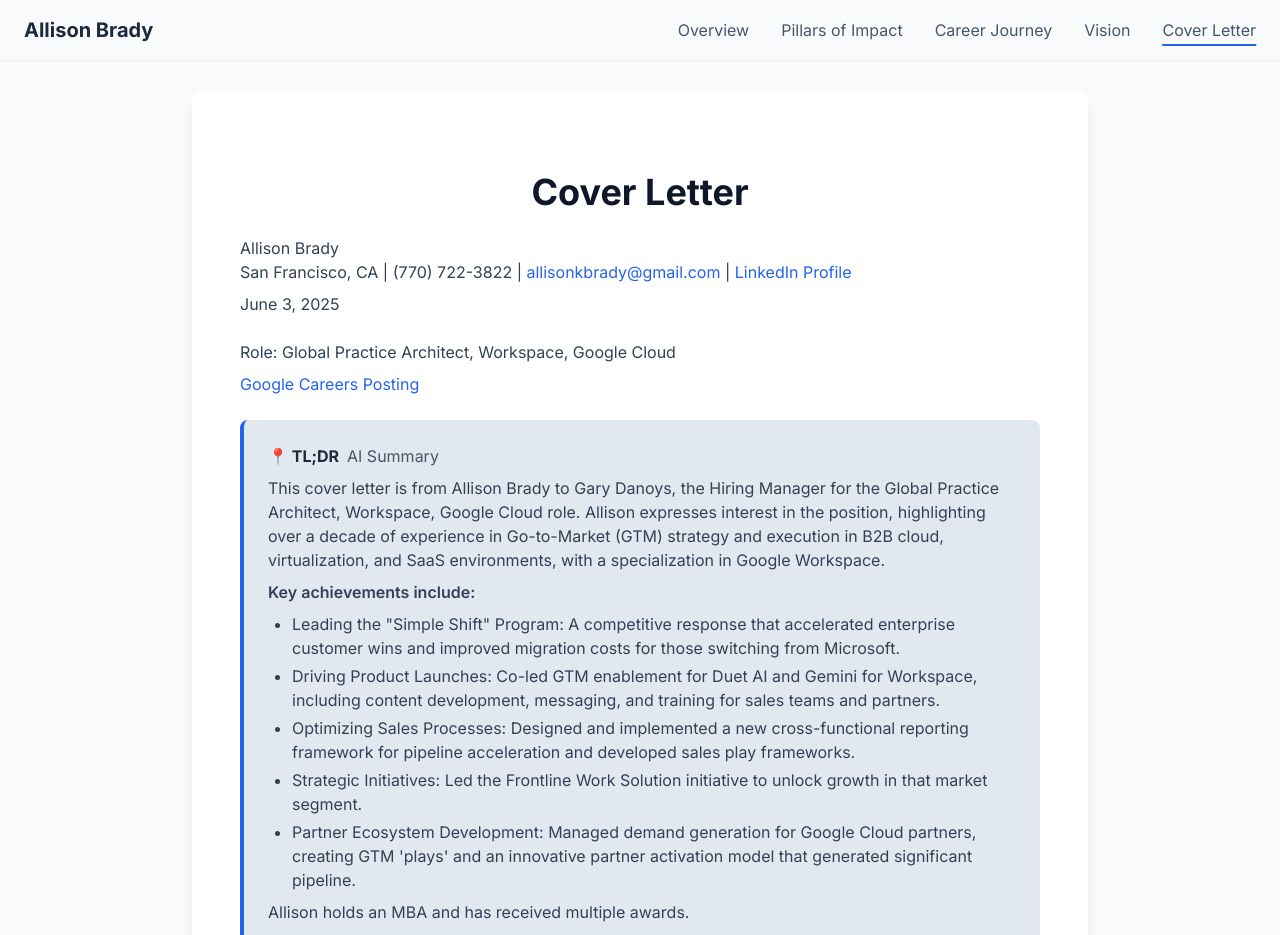
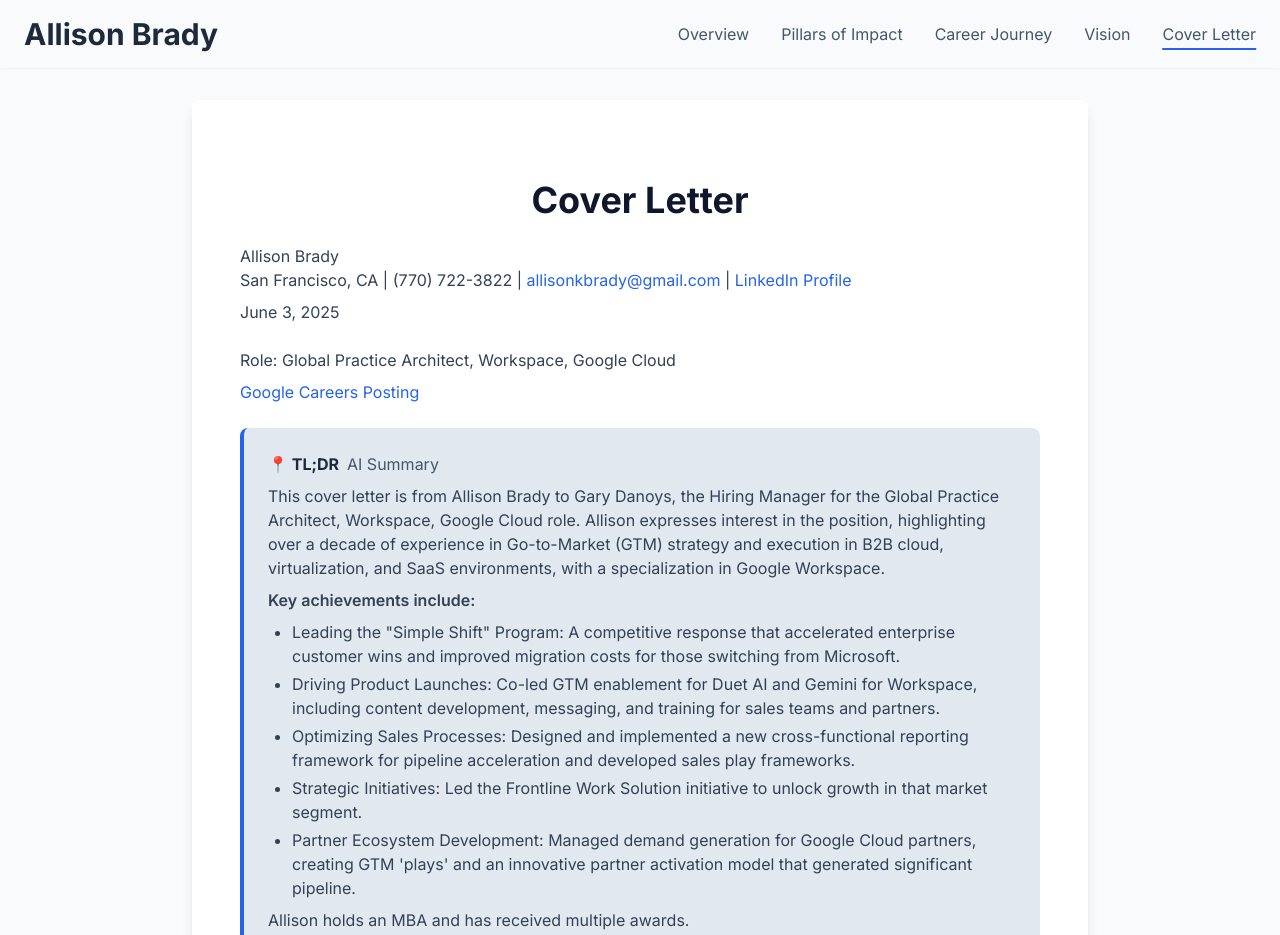
Before and after one commit to BradyinB3ta/interactive-gresume-external, a plain HTML site: page cover-letter.html in a window 1280 px wide. Shown: the top 935 px of the page. Drawn offline with nearby package versions, Linux system fonts and the light colour scheme.

Commit message:
Update cover-letter.html

```diff
--- a/cover-letter.html
+++ b/cover-letter.html
@@ -62,7 +62,7 @@
 
     <header id="header" class="bg-slate-50/80 backdrop-blur-lg sticky top-0 z-50 shadow-sm">
         <div class="container mx-auto px-6 py-4 flex justify-between items-center">
-            <a href="index.html" class="text-xl font-bold text-slate-800">Allison Brady</a>
+            <a href="index.html" class="text-3xl font-bold text-slate-800">Allison Brady</a>
             <nav class="hidden md:flex items-center space-x-8">
                 <a href="index.html#overview" class="nav-link text-slate-600 hover:text-blue-600">Overview</a>
                 <a href="index.html#impact" class="nav-link text-slate-600 hover:text-blue-600">Pillars of Impact</a>
```
